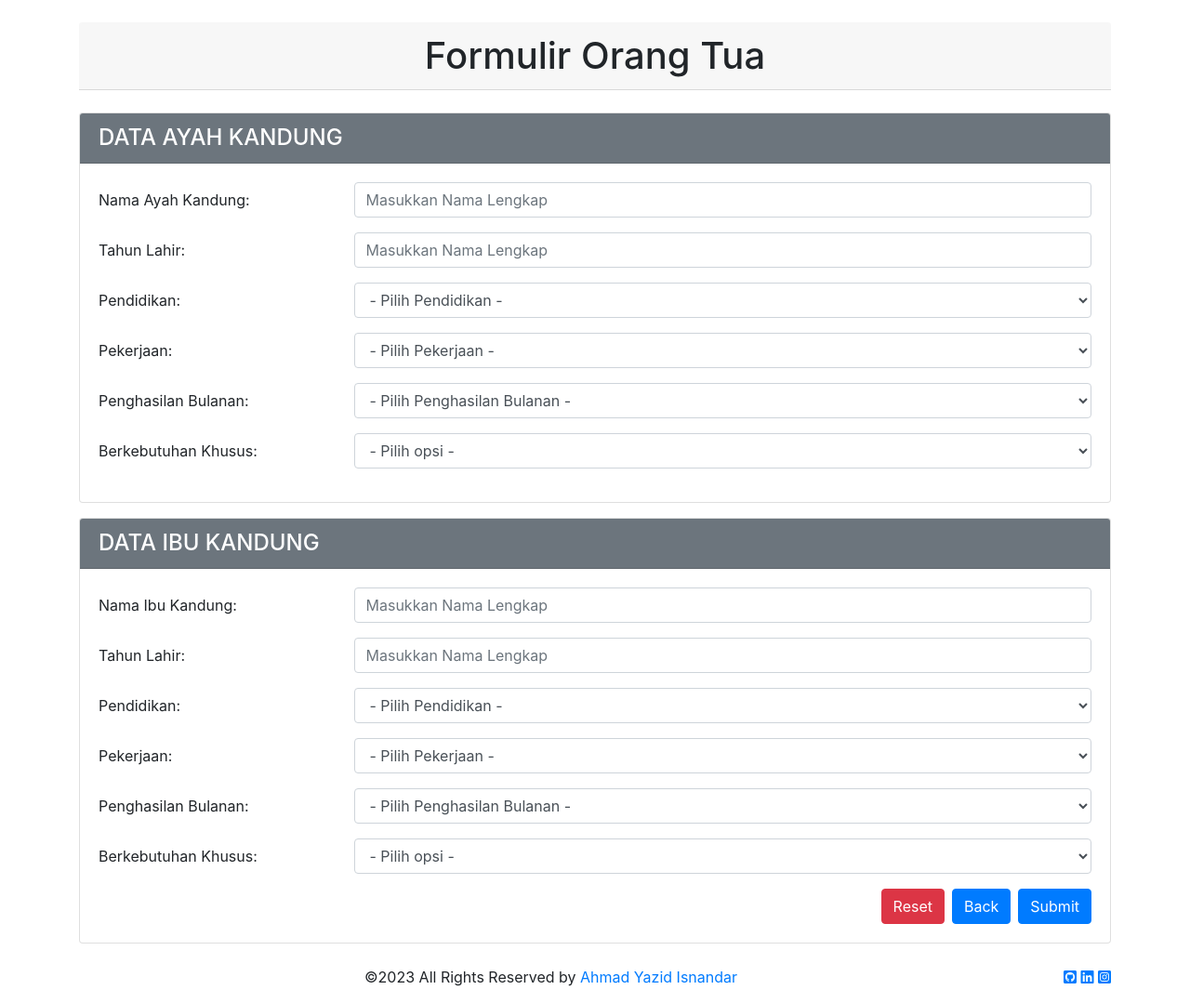
After one commit to shuyshuys/pw-smt4, a PHP site: page /p10/pages/data-orang-tua.php in a window 1280 px wide. The commit adds this page. Shown: the whole page at 93% size. Run offline with PHP 8.4, Linux system fonts and the light colour scheme; the visitor is signed in with stand-in values (Sample User, id 1); data that the repository does not hold is empty; a stand-in replaces the project's code that opens the database connection.

Commit message:
add halaman form input data

```diff
--- a/index.html
+++ b/index.html
@@ -19,6 +19,7 @@
   <hr>
   <h1>Praktek 8</h1>
   <a href="p10/pages/authentication/signin/login.php" class="btn">Tugas Login</a>
+  <a href="p10/pages/registrasi.php" class="btn">Tugas Login Pendaftaran Peserta Didik Baru</a>
   <a href="p10/list_mahasiswa.php" class="btn">List Mahasiswa</a>
   <a href="p10/form-input.php" class="btn">Form Input Mahasiswa</a>
   <a href="p10/tampilkontak.php" class="btn">List Kontak</a>
--- /dev/null
+++ b/p10/pages/data-orang-tua.php
@@ -0,0 +1,259 @@
+<?php
+// Memanggil file auth.php
+require_once "auth/auth.php";
+// Memanggil file koneksi.php
+include "auth/koneksi.php";
+
+// Mengecek apakah user telah login
+if (!is_authenticated()) {
+    // Jika tidak, redirect ke halaman login
+    header('Location: auth/login.php');
+    exit();
+}
+
+// Proses data agar disimpan dalam variable $_SESSION
+if (isset($_POST['submit'])) {
+    // Simpan data ke dalam variabel session
+    $_SESSION['data-orang-tua'] = [
+        'nama_ayah' => $_POST['nama_ayah_kandung'],
+        'ayah_tahun_lahir' => $_POST['ayah_tahun_lahir'],
+        'ayah_pendidikan_ortu' => $_POST['ayah_pendidikan_ortu'],
+        'ayah_pekerjaan_ortu' => $_POST['ayah_pekerjaan_ortu'],
+        'ayah_penghasilan_ortu' => $_POST['ayah_penghasilan_ortu'],
+        'ayah_berkebutuhan_khusus' => $_POST['ayah_berkebutuhan_khusus'],
+        'nama_ibu' => $_POST['nama_ibu_kandung'],
+        'ibu_tahun_lahir' => $_POST['ibu_tahun_lahir'],
+        'ibu_pendidikan_ortu' => $_POST['ibu_pendidikan_ortu'],
+        'ibu_pekerjaan_ortu' => $_POST['ibu_pekerjaan_ortu'],
+        'ibu_penghasilan_ortu' => $_POST['ibu_penghasilan_ortu'],
+        'ibu_berkebutuhan_khusus' => $_POST['ibu_berkebutuhan_khusus'],
+    ];
+
+    // Melanjutkan ke halaman data-pribadi.php
+    header('Location: proses-pendaftaran.php');
+    exit;
+}
+
+// Kembali ke halaman sebelumnya
+if (isset($_POST['back'])) {
+    header('Location: data-pribadi.php');
+}
+?>
+
+<!DOCTYPE html>
+<html lang="en">
+
+<head>
+    <meta charset="UTF-8">
+    <meta http-equiv="X-UA-Compatible" content="IE=edge">
+    <meta name="viewport" content="width=device-width, initial-scale=1.0">
+    <!-- cdn bootstrap -->
+    <link rel="stylesheet" href="https://stackpath.bootstrapcdn.com/bootstrap/4.5.2/css/bootstrap.min.css">
+    <style>
+        .warning {
+            color: #FF0000;
+        }
+    </style>
+    <title>Formulir Data Orang Tua</title>
+
+</head>
+
+<body>
+    <?php if (!empty($errors)) : ?>
+        <div class="alert alert-danger">
+            <ul>
+                <?php foreach ($errors as $error) : ?>
+                    <li><?php echo $error; ?></li>
+                <?php endforeach; ?>
+            </ul>
+
+        </div>
+    <?php endif; ?>
+    <div class="container mt-4 mb-4">
+        <h1 class="text-center card-header">Formulir Orang Tua</h1>
+        <div class="row mt-4">
+            <div class="col-sm-12">
+                <div class="card">
+                    <h4 class="card-header text-white bg-secondary">DATA AYAH KANDUNG</h4>
+                    <div class="card-body">
+                        <form id="form_pendaftaran" method="post" action="">
+                            <div class="form-group row">
+                                <label for="nama_ayah_kandung" class="col-sm-3 col-form-label">Nama Ayah
+                                    Kandung:</label>
+                                <div class="col-sm-9">
+                                    <input type="text" class="form-control" name="nama_ayah_kandung" id="nama_ayah_kandung" placeholder="Masukkan Nama Lengkap">
+                                </div>
+                            </div>
+                            <div class="form-group row">
+                                <label for="ayah_tahun_lahir" class="col-sm-3 col-form-label">Tahun Lahir:</label>
+                                <div class="col-sm-9">
+                                    <input type="text" class="form-control" name="ayah_tahun_lahir" id="ayah_tahun_lahir" placeholder="Masukkan Nama Lengkap">
+                                </div>
+                            </div>
+                            <div class="form-group row">
+                                <label for="ayah_pendidikan_ortu" class="col-sm-3 col-form-label">Pendidikan:</label>
+                                <div class="col-sm-9">
+                                    <select class="form-control" id="ayah_pendidikan_ortu" name="ayah_pendidikan_ortu">
+                                        <option value="">- Pilih Pendidikan -</option>
+                                        <?php
+                                        $query_pendidikan_ortu = "SELECT * FROM pendidikan_ortu";
+                                        $result_pendidikan_ortu = mysqli_query($koneksi, $query_pendidikan_ortu);
+                                        while ($row_pendidikan_ortu = mysqli_fetch_assoc($result_pendidikan_ortu)) { ?>
+                                            <option value="<?php echo $row_pendidikan_ortu['id_pendidikan_ortu']; ?>" name=" ayah_pendidikan_ortu" id="ayah_pendidikan_ortu">
+                                                <?php echo $row_pendidikan_ortu['nama_pendidikan_ortu']; ?></option>
+                                        <?php } ?>
+                                    </select>
+                                </div>
+                            </div>
+                            <div class="form-group row">
+                                <label for="ayah_pekerjaan_ortu" class="col-sm-3 col-form-label">Pekerjaan:</label>
+                                <div class="col-sm-9">
+                                    <select class="form-control" id="ayah_pekerjaan_ortu" name="ayah_pekerjaan_ortu">
+                                        <option value="">- Pilih Pekerjaan -</option>
+                                        <?php
+                                        $query_pekerjaan_ortu = "SELECT * FROM pekerjaan_ortu";
+                                        $result_pekerjaan_ortu = mysqli_query($koneksi, $query_pekerjaan_ortu);
+                                        while ($row_pekerjaan_ortu = mysqli_fetch_assoc($result_pekerjaan_ortu)) { ?>
+                                            <option value="<?php echo $row_pekerjaan_ortu['id_pekerjaan_ortu']; ?>" name="ayah_pekerjaan_ortu" id="ayah_pekerjaan_ortu">
+                                                <?php echo $row_pekerjaan_ortu['nama_pekerjaan_ortu']; ?></option>
+                                        <?php } ?>
+                                    </select>
+                                </div>
+                            </div>
+                            <div class="form-group row">
+                                <label forayah_="ayah_penghasilan_ortu" class="col-sm-3 col-form-label">Penghasilan
+                                    Bulanan:</label>
+                                <div class="col-sm-9">
+                                    <select class="form-control" id="ayah_penghasilan_ortu" name="ayah_penghasilan_ortu">
+                                        <option value="">- Pilih Penghasilan Bulanan -</option>
+                                        <?php
+                                        $query_penghasilan_ortu = "SELECT * FROM penghasilan_ortu";
+                                        $result_penghasilan_ortu = mysqli_query($koneksi, $query_penghasilan_ortu);
+                                        while ($row_penghasilan_ortu = mysqli_fetch_assoc($result_penghasilan_ortu)) { ?>
+                                            <option value="<?php echo $row_penghasilan_ortu['id_penghasilan_ortu']; ?>" name="ayah_penghasilan_ortu" id="ayah_penghasilan_ortu">
+                                                <?php echo $row_penghasilan_ortu['jumlah_penghasilan_ortu']; ?></option>
+                                        <?php } ?>
+                                    </select>
+                                </div>
+                            </div>
+                            <div class="form-group row">
+                                <label for="ayah_berkebutuhan_khusus" class="col-sm-3 col-form-label">Berkebutuhan
+                                    Khusus:</label>
+                                <div class="col-sm-9">
+                                    <select class="form-control" id="ayah_berkebutuhan_khusus" name="ayah_berkebutuhan_khusus">
+                                        <option value="">- Pilih opsi -</option>
+                                        <?php
+                                        $query_kebutuhan_khusus = "SELECT * FROM kebutuhan_khusus";
+                                        $result_kebutuhan_khusus = mysqli_query($koneksi, $query_kebutuhan_khusus);
+                                        while ($row_kebutuhan_khusus = mysqli_fetch_assoc($result_kebutuhan_khusus)) { ?>
+                                            <option value="<?php echo $row_kebutuhan_khusus['id_kebutuhan_khusus']; ?>" name="ayah_kebutuhan_khusus" id="ayah_kebutuhan_khusus">
+                                                <?php echo $row_kebutuhan_khusus['nama_kebutuhan_khusus']; ?></option>
+                                        <?php } ?>
+                                    </select>
+                                </div>
+                            </div>
+                        </form>
+                    </div>
+                </div>
+                <div class="card mt-3">
+                    <h4 class="card-header text-white bg-secondary">DATA IBU KANDUNG</h4>
+                    <div class="card-body">
+                        <form id="form_pendaftaran" method="post" action="">
+                            <div class="form-group row">
+                                <label for="nama_ibu_kandung" class="col-sm-3 col-form-label">Nama Ibu
+                                    Kandung:</label>
+                                <div class="col-sm-9">
+                                    <input type="text" class="form-control" name="nama_ibu_kandung" id="nama_ibu_kandung" placeholder="Masukkan Nama Lengkap">
+                                </div>
+                            </div>
+                            <div class="form-group row">
+                                <label for="ibu_tahun_lahir" class="col-sm-3 col-form-label">Tahun Lahir:</label>
+                                <div class="col-sm-9">
+                                    <input type="text" class="form-control" name="ibu_tahun_lahir" id="ibu_tahun_lahir" placeholder="Masukkan Nama Lengkap">
+                                </div>
+                            </div>
+                            <div class="form-group row">
+                                <label for="ibu_pendidikan_ortu" class="col-sm-3 col-form-label">Pendidikan:</label>
+                                <div class="col-sm-9">
+                                    <select class="form-control" id="ibu_pendidikan_ortu" name="ibu_pendidikan_ortu">
+                                        <option value="">- Pilih Pendidikan -</option>
+                                        <?php
+                                        $query_pendidikan_ortu = "SELECT * FROM pendidikan_ortu";
+                                        $result_pendidikan_ortu = mysqli_query($koneksi, $query_pendidikan_ortu);
+                                        while ($row_pendidikan_ortu = mysqli_fetch_assoc($result_pendidikan_ortu)) { ?>
+                                            <option value="<?php echo $row_pendidikan_ortu['id_pendidikan_ortu']; ?>" name="ibu_pendidikan_ortu" id="ibu_pendidikan_ortu">
+                                                <?php echo $row_pendidikan_ortu['nama_pendidikan_ortu']; ?></option>
+                                        <?php } ?>
+                                    </select>
+                                </div>
+                            </div>
+                            <div class="form-group row">
+                                <label for="ibu_pekerjaan_ortu" class="col-sm-3 col-form-label">Pekerjaan:</label>
+                                <div class="col-sm-9">
+                                    <select class="form-control" id="ibu_pekerjaan_ortu" name="ibu_pekerjaan_ortu">
+                                        <option value="">- Pilih Pekerjaan -</option>
+                                        <?php
+                                        $query_pekerjaan_ortu = "SELECT * FROM pekerjaan_ortu";
+                                        $result_pekerjaan_ortu = mysqli_query($koneksi, $query_pekerjaan_ortu);
+                                        while ($row_pekerjaan_ortu = mysqli_fetch_assoc($result_pekerjaan_ortu)) { ?>
+                                            <option value="<?php echo $row_pekerjaan_ortu['id_pekerjaan_ortu']; ?>" name="ibu_pekerjaan_ortu" id="ibu_pekerjaan_ortu">
+                                                <?php echo $row_pekerjaan_ortu['nama_pekerjaan_ortu']; ?></option>
+                                        <?php } ?>
+                                    </select>
+                                </div>
+                            </div>
+                            <div class="form-group row">
+                                <label for="ibu_penghasilan_ortu" class="col-sm-3 col-form-label">Penghasilan
+                                    Bulanan:</label>
+                                <div class="col-sm-9">
+                                    <select class="form-control" id="ibu_penghasilan_ortu" name="ibu_penghasilan_ortu">
+                                        <option value="">- Pilih Penghasilan Bulanan -</option>
+                                        <?php
+                                        $query_penghasilan_ortu = "SELECT * FROM penghasilan_ortu";
+                                        $result_penghasilan_ortu = mysqli_query($koneksi, $query_penghasilan_ortu);
+                                        while ($row_penghasilan_ortu = mysqli_fetch_assoc($result_penghasilan_ortu)) { ?>
+                                            <option value="<?php echo $row_penghasilan_ortu['id_penghasilan_ortu']; ?>" name="ibu_penghasilan_ortu" id="ibu_penghasilan_ortu">
+                                                <?php echo $row_penghasilan_ortu['jumlah_penghasilan_ortu']; ?></option>
+                                        <?php } ?>
+                                    </select>
+                                </div>
+                            </div>
+                            <div class="form-group row">
+                                <label for="ibu_berkebutuhan_khusus" class="col-sm-3 col-form-label">Berkebutuhan
+                                    Khusus:</label>
+                                <div class="col-sm-9">
+                                    <select class="form-control" id="ibu_berkebutuhan_khusus" name="ibu_berkebutuhan_khusus">
+                                        <option value="">- Pilih opsi -</option>
+                                        <?php
+                                        $query_kebutuhan_khusus = "SELECT * FROM kebutuhan_khusus";
+                                        $result_kebutuhan_khusus = mysqli_query($koneksi, $query_kebutuhan_khusus);
+                                        while ($row_kebutuhan_khusus = mysqli_fetch_assoc($result_kebutuhan_khusus)) { ?>
+                                            <option value="<?php echo $row_kebutuhan_khusus['id_kebutuhan_khusus']; ?>" name="ibu_berkebutuhan_khusus" id="ibu_berkebutuhan_khusus">
+                                                <?php echo $row_kebutuhan_khusus['nama_kebutuhan_khusus']; ?></option>
+                                        <?php } ?>
+                                    </select>
+                                </div>
+                            </div>
+
+
+                            <!-- button untuk lanjut -->
+                            <button type="submit" class="btn btn-primary float-right ml-2" id="submit" name="submit">Submit</button>
+                            <!-- button untuk kembali -->
+                            <button type="submit" class="btn btn-primary float-right ml-2" id="back" name="back">Back</button>
+                            <!-- button reset -->
+                            <button type="reset" class="btn btn-danger float-right" name="reset">Reset</button>
+                        </form>
+                    </div>
+                </div>
+            </div>
+        </div>
+    </div>
+</body>
+
+<footer>
+    <reserved-by></reserved-by>
+</footer>
+
+<script src="js/default.js"></script>
+
+</html>
```
Also changed, not shown: p10/pages/proses-pendaftaran.php (added, +119 -0 lines), p10/pages/registrasi.php (+42 -23 lines).
